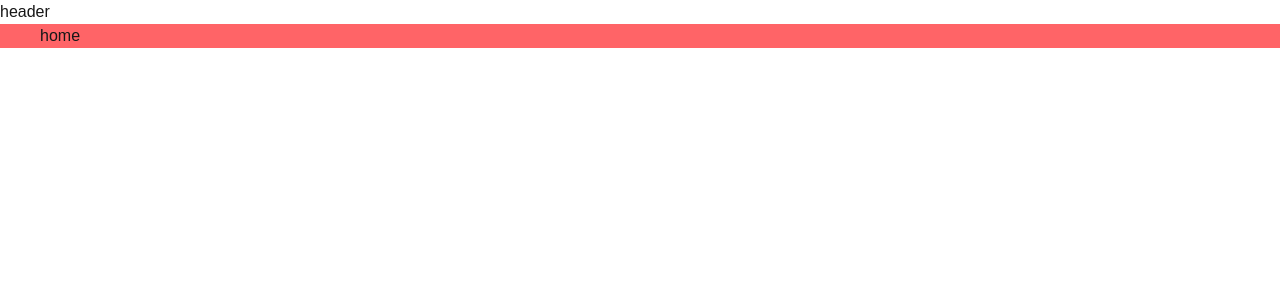
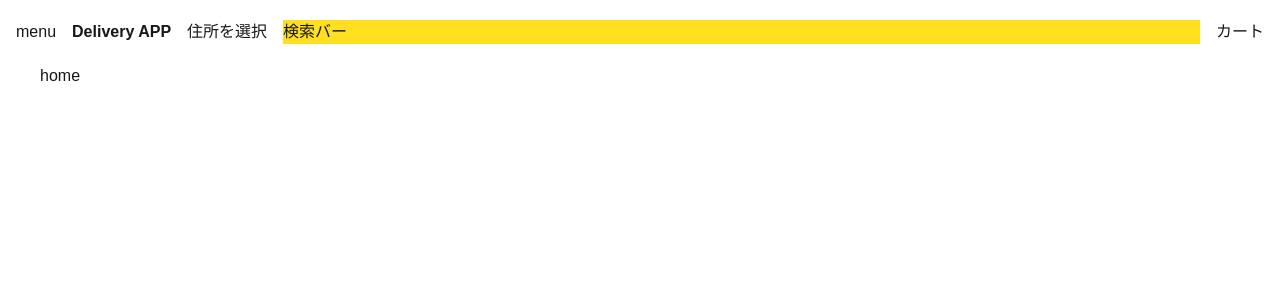
Before and after one commit to yuto-ogata25/food-delivery-app, a Next.js app: page / in a window 1280 px wide. Shown: the top 300 px of the page. Built offline with nearby package versions, Linux system fonts and the light colour scheme.

Commit message:
feat:Create Header Component

```diff
--- a/src/app/(private)/layout.tsx
+++ b/src/app/(private)/layout.tsx
@@ -1,3 +1,5 @@
+import Header from "@/components/header";
+
 export default function PrivatePageLayout({
   children,
 }: Readonly<{
@@ -5,8 +7,8 @@ export default function PrivatePageLayout({
 }>) {
   return (
     <>
-    <header>header</header>
-    <main className="bg-red-400 max-w-7xl mx-auto px-10">{children}</main>
+    <Header />
+    <main className="max-w-7xl mx-auto px-10 pt-16">{children}</main>
     </>
   );
 }
--- a/src/app/(private)/page.tsx
+++ b/src/app/(private)/page.tsx
@@ -1,3 +1,3 @@
 export default function Home() {
-  return <div>home</div>;
+  return <div className="min-h-screen">home</div>;
 }
--- /dev/null
+++ b/src/components/header.tsx
@@ -0,0 +1,20 @@
+import Link from 'next/link'
+import React from 'react'
+
+function Header() {
+  return (
+    <header className='bg-background h-16 fixed top-0 left-0 w-full'>
+        <div className='flex items-center h-full space-x-4 px-4 max-w-480 mx-auto'>
+            <div>menu</div>
+            <div className='font-bold'>
+                <Link href="/">Delivery APP</Link>
+            </div>
+            <div>住所を選択</div>
+            <div className='flex-1 bg-yellow-300'>検索バー</div>
+            <div>カート</div>
+        </div>
+    </header>
+  )
+}
+
+export default Header
```
